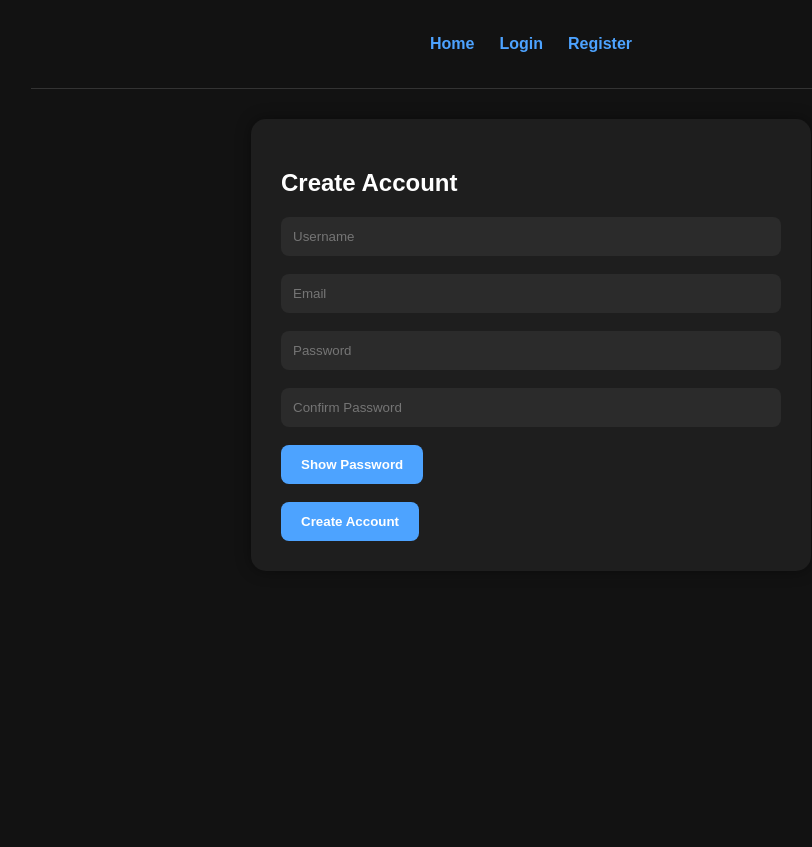
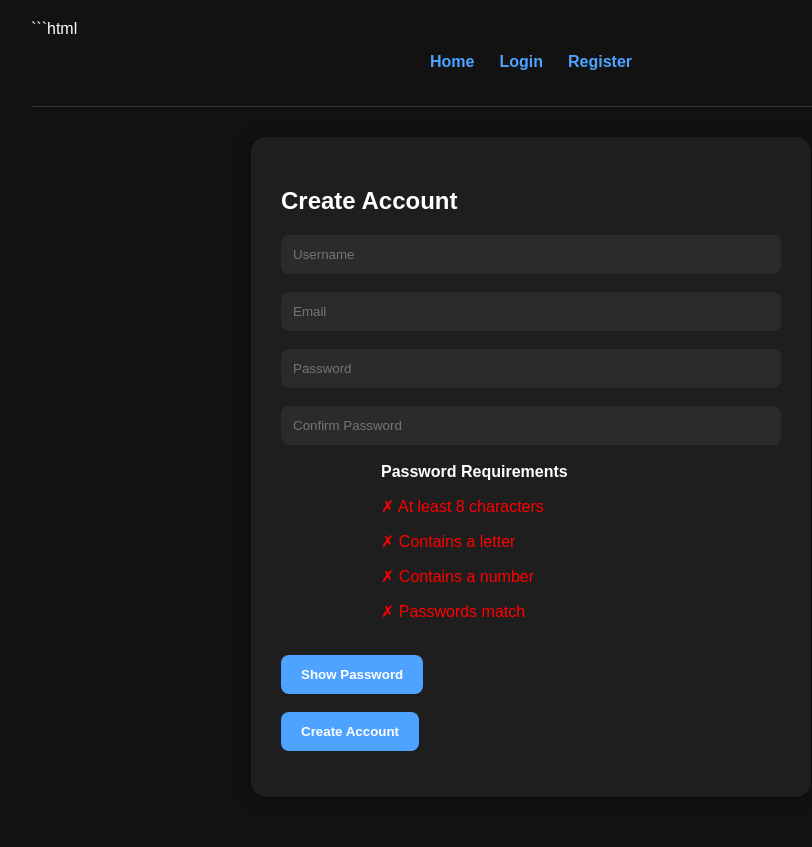
Before and after one commit to codequestprod/codequest, a Flask app: page /register in a window 1280 px wide. Shown: the whole page, without its empty margins (109-921 px from the left). Before the commit the page ends 541 px from the top, so only its background shows below. Run offline with Flask 3, Linux system fonts and the light colour scheme.

Commit message:
Add create account requirements

````diff
--- a/templates/register.html
+++ b/templates/register.html
@@ -1,3 +1,4 @@
+```html
 {% extends "base.html" %}
 
 {% block content %}
@@ -48,6 +49,19 @@
 
         <br><br>
 
+        <div id="passwordRequirements" style="text-align:left; margin:auto; width:300px;">
+
+            <strong>Password Requirements</strong>
+
+            <p id="lengthCheck" style="color:red;">✗ At least 8 characters</p>
+            <p id="letterCheck" style="color:red;">✗ Contains a letter</p>
+            <p id="numberCheck" style="color:red;">✗ Contains a number</p>
+            <p id="matchCheck" style="color:red;">✗ Passwords match</p>
+
+        </div>
+
+        <br>
+
         <button
             type="button"
             id="togglePasswordButton"
@@ -58,7 +72,11 @@
 
         <br><br>
 
-        <button type="submit">
+        <button
+            type="submit"
+            id="createAccountButton"
+            disabled
+        >
             Create Account
         </button>
 
@@ -67,7 +85,13 @@
 </div>
 
 <script>
+
+// ======================
+// SHOW / HIDE PASSWORD
+// ======================
+
 function togglePassword() {
+
     const pw = document.getElementById("password");
     const cpw = document.getElementById("confirm_password");
     const button = document.getElementById("togglePasswordButton");
@@ -85,16 +109,89 @@ function togglePassword() {
     }
 }
 
-// Prevent spaces in all fields
+// ======================
+// PREVENT SPACES
+// ======================
+
 const noSpaces = ["username", "email", "password", "confirm_password"];
 
 noSpaces.forEach(id => {
+
     const input = document.getElementById(id);
 
     input.addEventListener("input", () => {
         input.value = input.value.replace(/\s/g, "");
     });
+
 });
+
+// ======================
+// LIVE PASSWORD CHECKER
+// ======================
+
+const password = document.getElementById("password");
+const confirmPassword = document.getElementById("confirm_password");
+
+password.addEventListener("input", validatePassword);
+confirmPassword.addEventListener("input", validatePassword);
+
+function validatePassword() {
+
+    const pw = password.value;
+    const cpw = confirmPassword.value;
+
+    updateRequirement(
+        "lengthCheck",
+        pw.length >= 8,
+        "At least 8 characters"
+    );
+
+    updateRequirement(
+        "letterCheck",
+        /[A-Za-z]/.test(pw),
+        "Contains a letter"
+    );
+
+    updateRequirement(
+        "numberCheck",
+        /\d/.test(pw),
+        "Contains a number"
+    );
+
+    updateRequirement(
+        "matchCheck",
+        pw === cpw && cpw.length > 0,
+        "Passwords match"
+    );
+
+    const createButton = document.getElementById("createAccountButton");
+
+    const valid =
+        pw.length >= 8 &&
+        /[A-Za-z]/.test(pw) &&
+        /\d/.test(pw) &&
+        pw === cpw &&
+        cpw.length > 0;
+
+    createButton.disabled = !valid;
+
+}
+
+function updateRequirement(id, passed, text) {
+
+    const element = document.getElementById(id);
+
+    if (passed) {
+        element.style.color = "green";
+        element.textContent = "✓ " + text;
+    } else {
+        element.style.color = "red";
+        element.textContent = "✗ " + text;
+    }
+
+}
+
 </script>
 
 {% endblock %}
+```
````
